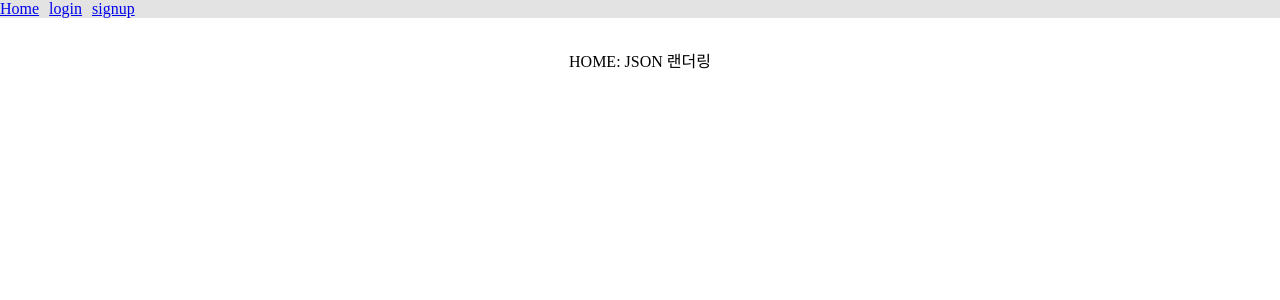
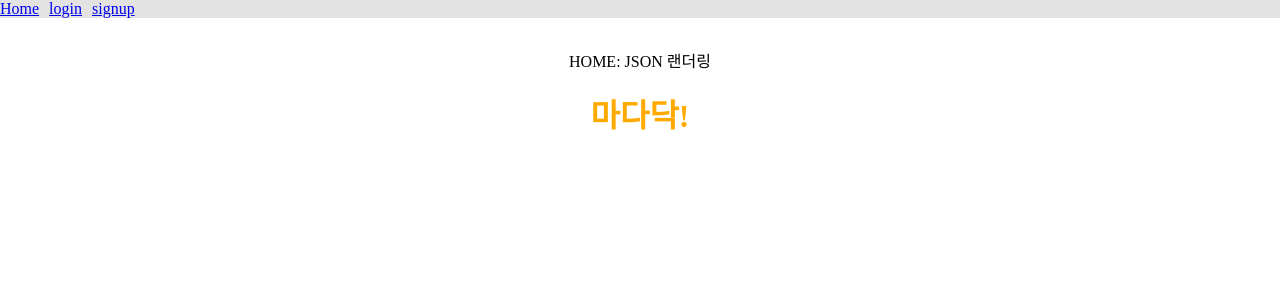
Before and after one commit to MainHackerthonCRUD/Front, a React (Vite) app: page / in a window 1280 px wide. Shown: the top 300 px of the page. Built offline with nearby package versions, Linux system fonts and the light colour scheme.

Commit message:
main.jsx 정정 해보기

```diff
--- a/src/pages/homepage.jsx
+++ b/src/pages/homepage.jsx
@@ -1,5 +1,17 @@
+import styled from "styled-components";
+
+
 export default function HomePage() {
+
     return (
+      <>
       <p>HOME: JSON 랜더링</p>
+      <br/>
+      <Logo> 마다닥! </Logo>
+      </>
     );
   }
+
+const Logo  = styled.h1`
+  color : #FFAA00
+`
```
